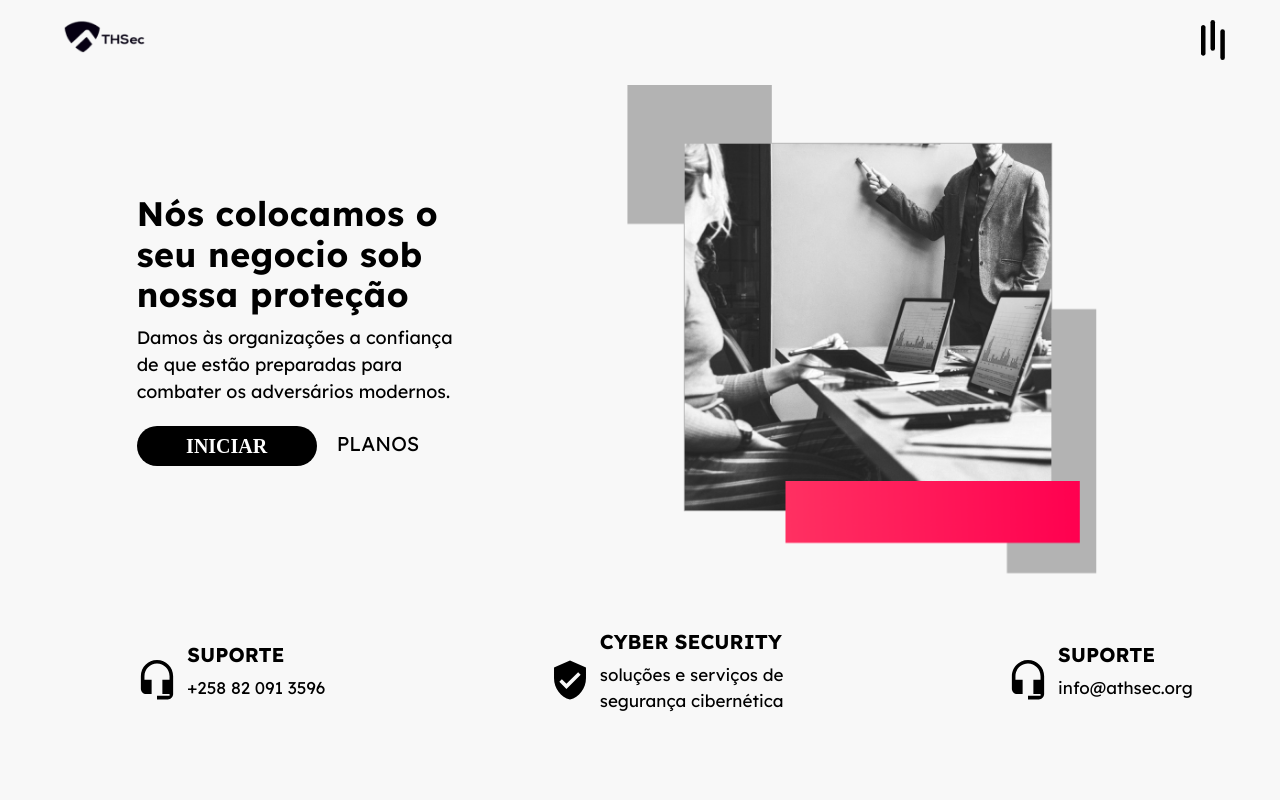
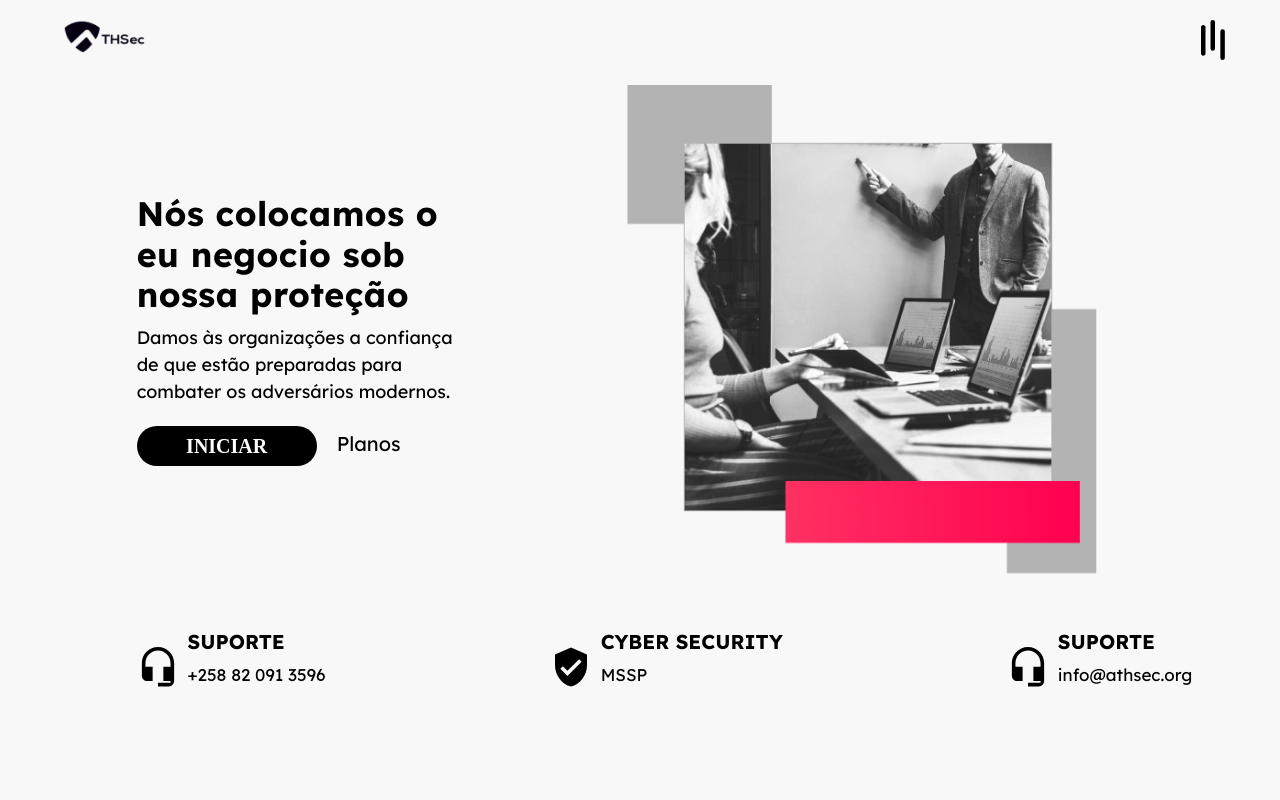
Before and after one commit to arlindo0x73/athsec, a Next.js app: page /home in a window 1280 px wide. Shown: the top 800 px of the page. Built offline with nearby package versions, Linux system fonts and the light colour scheme; a web font is replaced by a local one.

Commit message:
Update index.js

```diff
--- a/pages/home/index.js
+++ b/pages/home/index.js
@@ -16,14 +16,12 @@ const Home = () => {
       <div className={style.firstContainer} id="home">
         <div className={style.homeContent}>
           <div className={style.homeContentContainer}>
-            <h2 className={style.info}>
-              Nós colocamos o<br /> seu negocio sob <br /> nossa proteção
+            <h2 className={style.info} style={{ width: '20rem' }}>
+              Nós colocamos o eu negocio sob  nossa proteção
             </h2>
 
             <p className={style.secondInfo} style={{ width: '20rem' }}>
-              Damos às organizações a confiança de que
-              estão preparadas para combater os
-              adversários modernos.
+              Damos às organizações a confiança de que estão preparadas para combater os adversários modernos.
             </p>
             <div className={style.homeButtons}>
               <Link href="/contacts" passHref>
@@ -31,7 +29,7 @@ const Home = () => {
               </Link>
 
               <Link href="#planos" passHref>
-                <button className={style.homePlans}>PLANOS</button>
+                <button className={style.homePlans}>Planos</button>
               </Link>
             </div>
           </div>
@@ -59,7 +57,7 @@ const Home = () => {
             </svg>
             <div>
               <h2>CYBER SECURITY</h2>
-              <p>soluções e serviços de <br /> segurança cibernética</p>
+              <p>MSSP</p>
             </div>
           </div>
 
```
